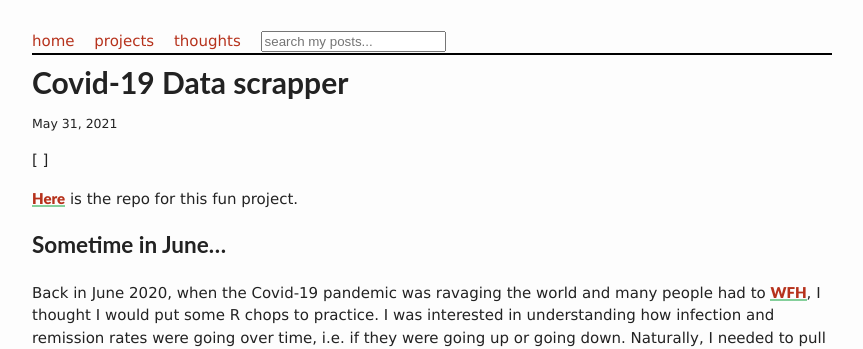
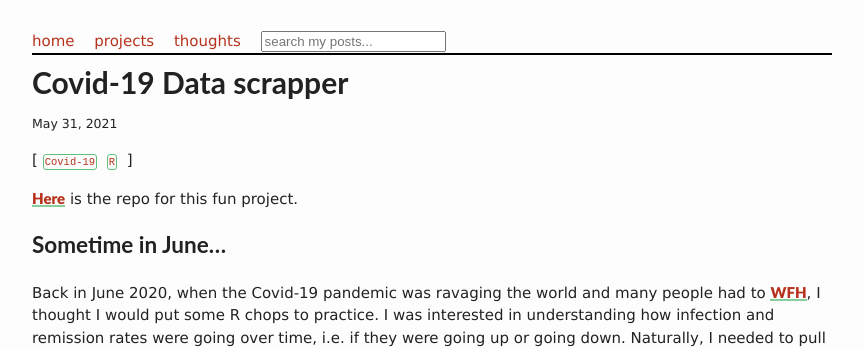
Before and after one commit to tobbyxy/temipete.github.io, a Jekyll site: the page built from _projects/1_project.md, in a window 1280 px wide. Shown: the top 349 px of the page, without its empty margins (208-1071 px from the left). Built offline with Jekyll 4.4.1, drawn with Linux system fonts in a browser that asks for light colours; nearby versions of some CDN libraries; comment, search, counter and statistics services are not loaded.

Commit message:
Update 1_project.md

```diff
--- a/_projects/1_project.md
+++ b/_projects/1_project.md
@@ -2,6 +2,8 @@
 layout: post
 title: Covid-19 Data scrapper
 description: A script written to pull Covid-19 data directly from the JHU's Covid-19 Github repo
+category: project
+tags: [Covid-19, R]
 ---
 
 [Here](https://github.com/TemiPete/Covid19){:target="_blank"} is the repo for this fun project.
```
